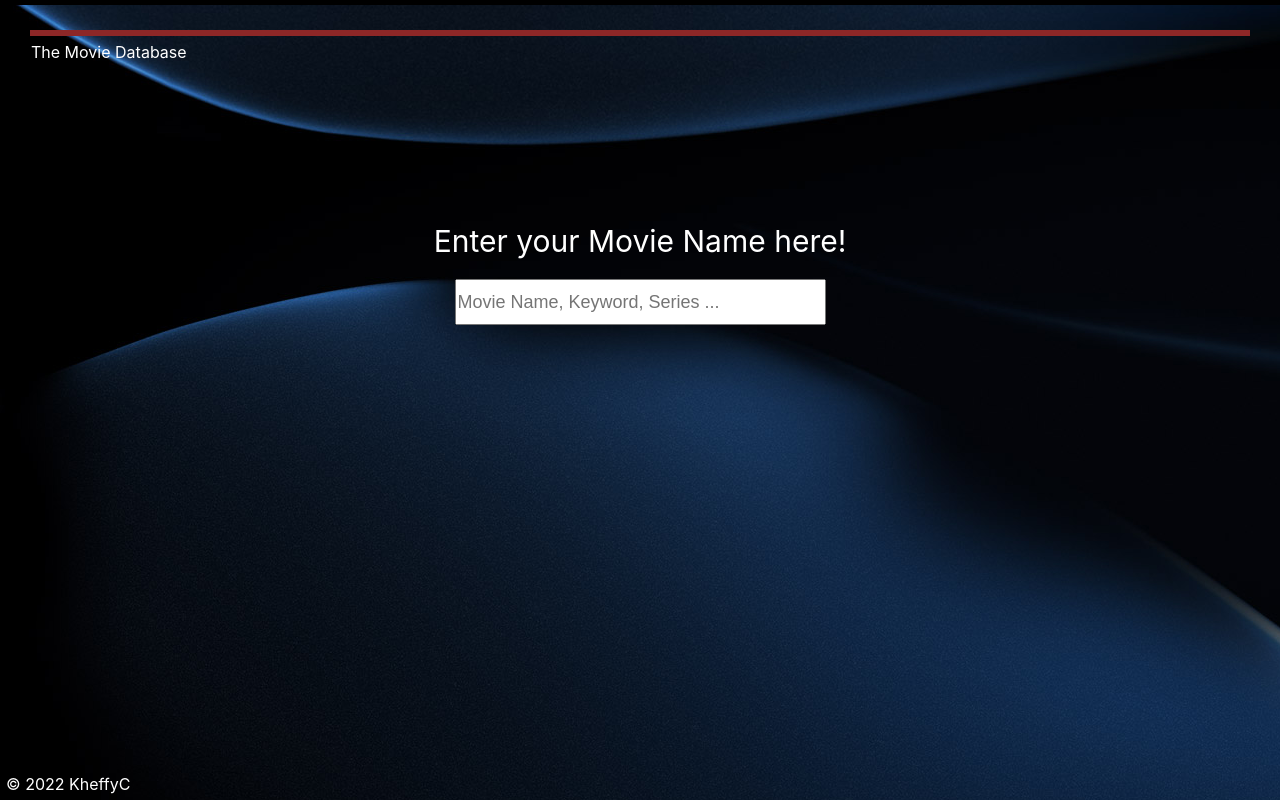
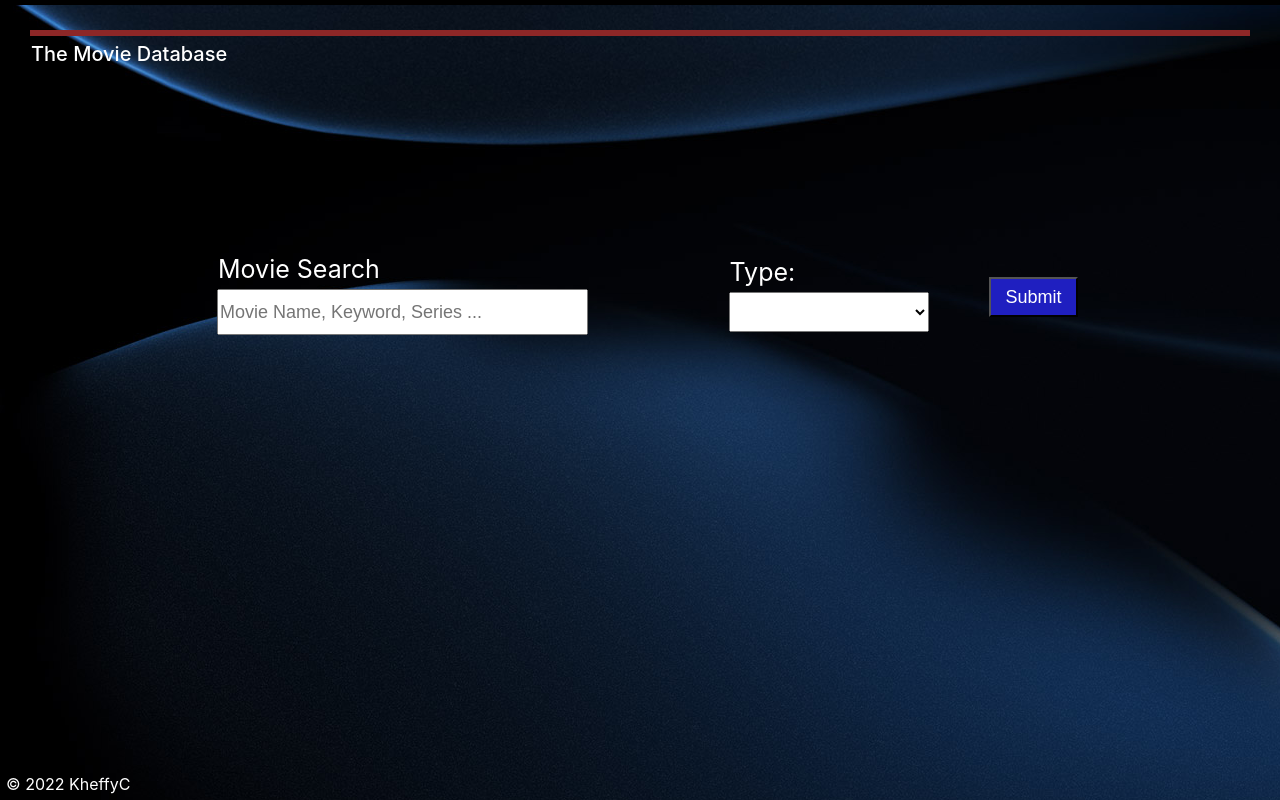
Before and after one commit to KheffyC/movie-search, a React (Create React App) app: page / in a window 1280 px wide. Built offline with nearby package versions, Linux system fonts and the light colour scheme; no server answers; a web font is replaced by a local one.

Commit message:
Create Modal for individual Movies
Added React-icons, React-Modal

Styled Modal to match

```diff
--- a/package.json
+++ b/package.json
@@ -6,7 +6,10 @@
     "cra-template": "1.1.3",
     "react": "^18.0.0",
     "react-dom": "^18.0.0",
-    "react-scripts": "5.0.0"
+    "react-icons": "^4.3.1",
+    "react-modal": "^3.14.4",
+    "react-scripts": "5.0.0",
+    "web-vitals": "^2.1.4"
   },
   "scripts": {
     "start": "react-scripts start",
--- a/src/App.css
+++ b/src/App.css
@@ -16,6 +16,8 @@ body{
 }
 
 .Logo{
+    font-size: 20px;
+    font-weight: 450;
     color: #fff;
 }
 
@@ -28,6 +30,11 @@ body{
 }
 
 /* Search Container */
+.form-box{
+    display: flex;
+    flex-direction: row;
+    align-items: center;
+}
 
 .Home-Container{
     padding: 100px;
@@ -37,7 +44,7 @@ body{
 }
 
 .Home-Hero-Container{
-    font-size: 30px;
+    font-size: 25px;
     padding: 50px;
     display: flex;
     flex-direction: column;
@@ -54,16 +61,24 @@ body{
     width: 365px;
     font-size:large;
 }
-.btn{
-    height: 30px;
-    width: 70px;
+.Button{
+    background-color: rgb(31, 31, 192);
+    color: white;
+    font-size: large;
+    height: 40px;
+    width: 100px;
+}
+
+.search-type{
+    font-size: large;
+    height: 40px;
+    width: 200px;
 }
 
 /* Movie List Display */
 
 .MovieListItem{
     display: flex;
-    /* justify-content:flex-start; */
     flex-wrap: wrap;
     width: auto;
     border-style: groove;
@@ -79,13 +94,25 @@ body{
     font-size: 20px;
     font-family: block;
     border: solid #000 3px ;
+    transition: all .2s ease-in-out;
+}
+
+.Movie-Card-Container:hover{
+    transform: scale(1.02);
 }
 
 .Movie-Card{
     display: flex;
     flex-direction: column;
     align-items: center;
-    border: solid
+    border: solid;
+    transition: all .2s ease-in-out
+}
+
+.Movie-Card:hover{
+    transform: scale(1.02);
+    border: solid rgb(141, 39, 39);
+    border-width: medium;
 }
 
 .poster-image{
@@ -129,6 +156,27 @@ img{
 
 }
 
+/* Movie Modal */
+
+.Modal{
+    background-color: #3F51B5 ;
+    border-style: groove;
+    border: solid 1.5px;
+}
+
+.Modal-TitleBar{
+    padding: 16px;
+    border-bottom: 4px solid rgb(141, 39, 39);
+    display: flex;
+    justify-content: space-between;
+}
+
+.Modal-Title{
+    color: whitesmoke;
+    font-size: x-large;
+    font-weight: 400;
+}
+
 /*  Movie Details */
 
 .movieTags{
@@ -148,3 +196,17 @@ img{
     box-shadow: 3px 5px 5px #000;
     color: #000;
 }
+
+/* Pagination */
+
+.pagination{
+    color: white;
+}
+
+.page-item{
+    color: white;
+
+}
+.page-link{
+    color: white;
+}
--- a/src/App.js
+++ b/src/App.js
@@ -2,11 +2,13 @@ import React from 'react';
 import './App.css';
 import HeaderFooter from './components/HeaderFooter';
 import Home from './components/Home';
+import CardForm from './components/CardForm';
 
 function App() {
   return (
     <div>
       <HeaderFooter>
+        {/* <CardForm /> */}
         <Home />
       </HeaderFooter>
     </div>
--- /dev/null
+++ b/src/components/CardForm.js
@@ -0,0 +1,45 @@
+import { useState } from 'react'
+import Home from './Home'
+
+const CardForm = () => {
+    const [ movieTitle, setMovieTitle ] = useState('')
+    const [ movieType, setMovieType ] = useState('')
+
+    function handleSubmit(event) {
+        event.preventDefault();
+        const payload = {
+            movieTitle: movieTitle,
+            movieType
+        }
+        console.log('payload is', payload)
+    }
+  return (
+    <>
+     <form onSubmit={handleSubmit}>
+        <div className='Form-inputWrapper'>
+            <label className='label' htmlFor='Title'>
+                    Title
+            </label>
+            <input
+                className='input'
+                name='Title'
+                type='text'
+                value={movieTitle}
+                onChange={(event) => setMovieTitle(event.target.value)}
+            />
+            <label className='label' htmlFor='Type'>Type:</label>
+            <select  className='search-type' name='Type' onChange={(event) => setMovieType(event.target.value)}>
+                <option value='empty'></option>
+                <option value='Movie'> Movie</option>
+                <option value='Series'>Series</option>
+            </select>
+        </div>
+        <button type='submit' className='Button'>
+            Submit
+        </button>
+     </form>
+    </>
+  )
+}
+
+export default CardForm
--- a/src/components/Home.js
+++ b/src/components/Home.js
@@ -6,11 +6,8 @@ const Home = () => {
     const [show, setShow] = useState('')
     const [search, setSearch] = useState('')
     const [movies, setMovies] = useState('')
+    const [movieType, setMovieType] = useState('')
 
-
-  //create use effect
-  //move async function and show inside useEffect
-  //add dependency array - state or function to run again (movies? potentially)
 
 
     useEffect(() => {
@@ -22,6 +19,8 @@ const Home = () => {
         const data = await res.json();
         setMovies(data)
     }
+
+
         movieData(search)
 
         if (movies){
@@ -31,30 +30,56 @@ const Home = () => {
             setShow(false);
         }
 
-
     }, [search])
 
+  function handleSubmit(e) {
+      e.preventDefault();
+    const payload = {
+        movieTitle: search,
+        movieType
+    }
+
+  }
 
 
   return (
     <div className='Home-Container'>
         <div className='Home-Hero-Container'>
-            Enter your Movie Name here!
+            {/* Enter your Movie Name here! */}
+            <form onSubmit={handleSubmit}>
+                <div className='form-box'>
                 <div className='input-field'>
+                    <label className='label' htmlFor='Search-Field'>
+                        Movie Search
+                    </label>
                     <input
                         className="search-field"
+                        name= 'Search Field'
                         type='text'
                         value = {search}
                         placeholder={'Movie Name, Keyword, Series ...'}
                         onChange={(e) => setSearch(e.target.value)}
                     />
                 </div>
+                <div className='dropdown-box'>
+                <label className='label' htmlFor='Type'>Type:</label>
+            <select  className='search-type' name='Type' onChange={(event) => setMovieType(event.target.value)}>
+                <option value='empty'></option>
+                <option value='Movie'> Movie</option>
+                <option value='Series'>Series</option>
+            </select>
+                </div>
+                <button type='submit' className='Button' onClick={() => handleSubmit()}>Submit</button>
+                </div>
+            </form>
         </div>
         {
-            show &&  <MovieList
+            show &&
+                <MovieList
                     movieData = {movies}
                 />
         }
+
 
 
     </div>
--- a/src/components/MovieCard.js
+++ b/src/components/MovieCard.js
@@ -1,13 +1,15 @@
 import MovieDetails from "./MovieDetails"
+import MovieModal from "./MovieModal"
+import { useState } from "react"
 
 const MovieCard = (props) => {
-    console.log("my movie props are ", props)
-
+    console.log("movieCard", props)
+    const [isModalOpen, setIsModalOpen] = useState(false)
 
   return (
 
     <div className="Movie-Card-Container">
-        <div className="Movie-Card">
+        <div className="Movie-Card" onClick={() => setIsModalOpen(true)}>
             <div className="poster-image">
                 <img src={props.movieData.Poster} alt={props.movieData.Title}/>
             </div>
@@ -20,6 +22,11 @@ const MovieCard = (props) => {
                 NOW PLAYING
             </div>
         </div>
+        <MovieModal
+            isModalOpen={isModalOpen}
+            setIsModalOpen={setIsModalOpen}
+            movieData ={ props.movieData }
+        />
     </div>
   )
 }
--- a/src/components/MovieDetails.js
+++ b/src/components/MovieDetails.js
@@ -1,9 +1,10 @@
 
 const MovieDetails = (props) => {
+  console.log(props)
 
   return (
     <div className="MovieCardContent">
-      <div className="label"> { props.movie.imdbRating } </div>
+      <div className="label"> { props.movie.Title } </div>
       <div className="plot" style={{color: 'black', fontWeight: '500', fontSize: '27px'}}>
         <span>{ props.movie.Plot }</span>
       </div>
--- a/src/components/MovieList.js
+++ b/src/components/MovieList.js
@@ -1,7 +1,6 @@
 import MovieCard from "./MovieCard"
 
 const MovieList = (props) => {
-    console.log(props)
   return(
     <div className="MovieListItem">
 
--- /dev/null
+++ b/src/components/MovieModal.js
@@ -0,0 +1,46 @@
+import ReactModal from "react-modal"
+import { useEffect } from "react";
+import {FaTimes} from 'react-icons/fa'
+import MovieDetails from "./MovieDetails";
+
+const modalStyles = {
+  overlay: {
+    display: "flex",
+    justifyContent: "center",
+    alignItems: "center",
+  },
+  content: {
+    position: "relative",
+    width: 850,
+    height: 650,
+    inset: 0,
+    padding: 0,
+  },
+};
+
+const MovieModal = ({ isModalOpen, setIsModalOpen, movieData }) => {
+
+  useEffect(() => {
+    ReactModal.setAppElement("body");
+  },[])
+
+  return (
+    <ReactModal className="Modal" isOpen={isModalOpen} style={modalStyles}>
+      <div className="Modal-TitleBar">
+        <div className="Modal-Title">Movie Details</div>
+        <div
+          className="Modal-CloseButtonWrapper"
+          onClick={() => setIsModalOpen(false)}
+        >
+          <FaTimes style={{ fontSize: 'large', color: 'rgb(141, 39, 39)', cursor: 'pointer' }} />
+        </div>
+      </div>
+      <div className="MovieDetails">
+        <MovieDetails
+         movie = {movieData}/>
+      </div>
+    </ReactModal>
+  )
+}
+
+export default MovieModal
```
Also changed, not shown: 1 other file (tests, documents, lock files or other folders). Lines whose indentation alone changed are shown as unchanged.
